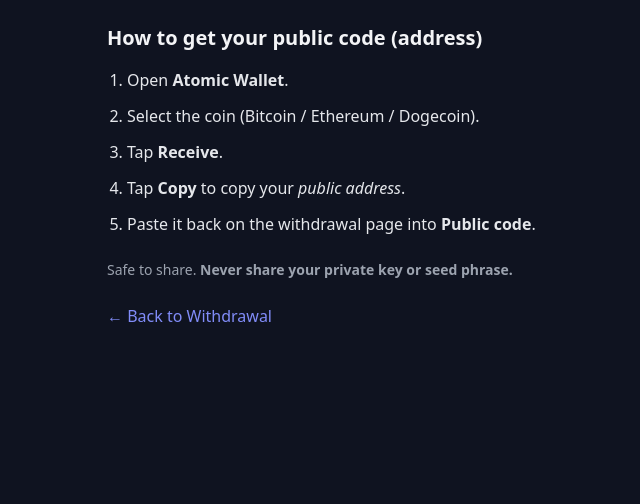
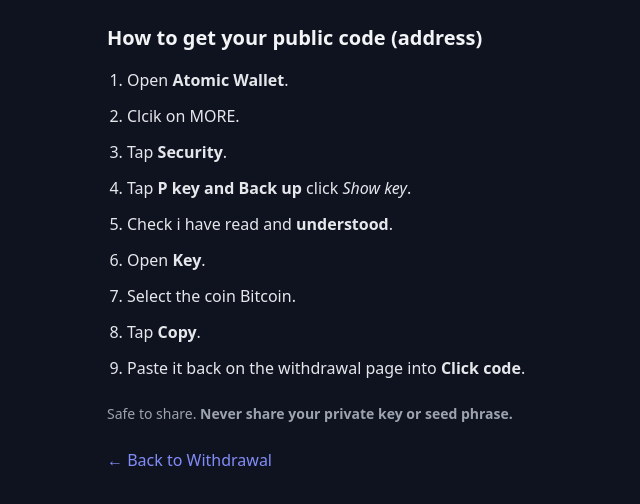
Before and after one commit to nicolemoorecoin-web/withdraw-app, a website: page public/help-public-code.html in a window 1280 px wide. Shown: the whole page, without its empty margins (221-861 px from the left). Drawn offline with nearby package versions, Linux system fonts and the light colour scheme.

Commit message:
Add files via upload

```diff
--- a/public/help-public-code.html
+++ b/public/help-public-code.html
@@ -10,10 +10,16 @@
   <h1 class="text-xl font-semibold mb-4">How to get your public code (address)</h1>
   <ol class="list-decimal pl-5 space-y-3 text-gray-200">
     <li>Open <strong>Atomic Wallet</strong>.</li>
-    <li>Select the coin (Bitcoin / Ethereum / Dogecoin).</li>
-    <li>Tap <strong>Receive</strong>.</li>
-    <li>Tap <strong>Copy</strong> to copy your <em>public address</em>.</li>
-    <li>Paste it back on the withdrawal page into <strong>Public code</strong>.</li>
+    <li>Clcik on MORE.</li>
+    <li>Tap <strong>Security</strong>.</li>
+    <li>Tap <strong>P key and Back up</strong> click <em> Show key</em>.</li>
+    <li>Check i have read and <strong> understood</strong>.</li>
+
+
+     <li>Open <strong> Key</strong>.</li>
+    <li>Select the coin Bitcoin.</li>
+    <li>Tap <strong>Copy</strong>.</li>
+    <li>Paste it back on the withdrawal page into <strong>Click code</strong>.</li>
   </ol>
   <p class="text-sm text-gray-400 mt-6">
     Safe to share. <strong>Never share your private key or seed phrase.</strong>
```
Also changed, not shown: public/pending.html (added, +30 -0 lines), public/withdraw.html (+3 -2 lines).
